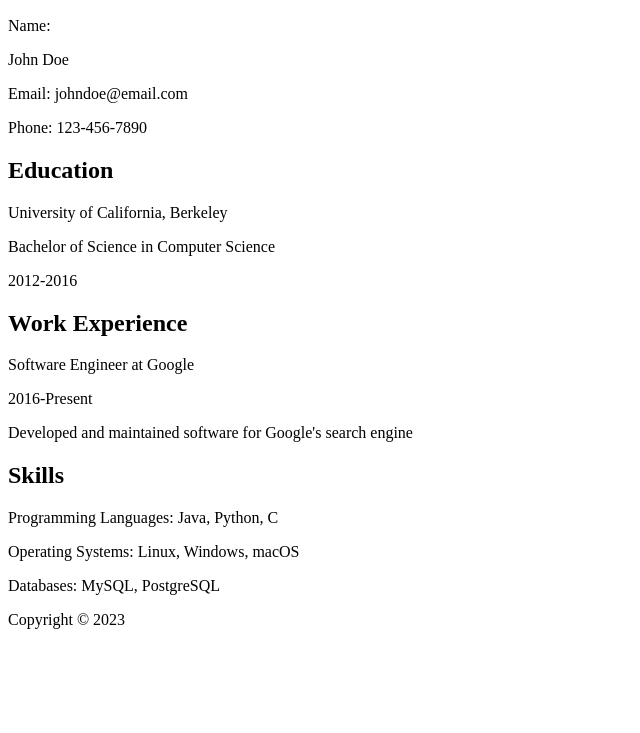
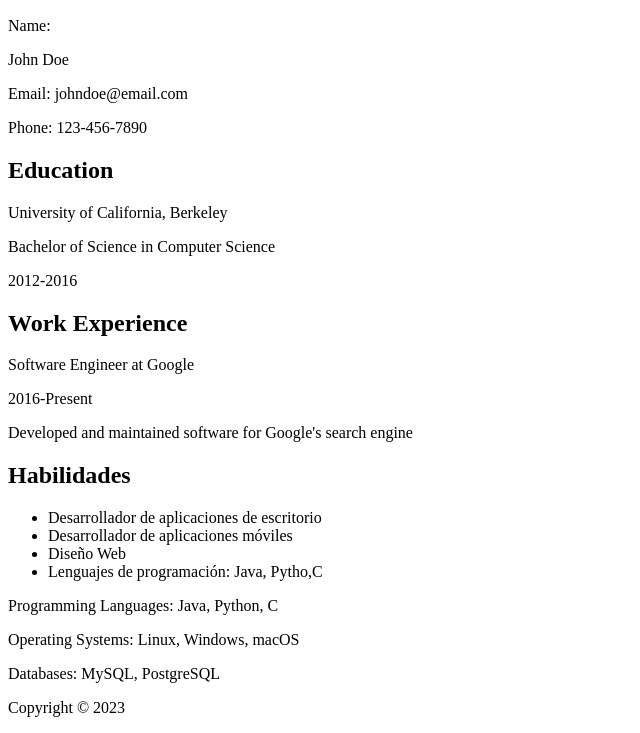
Before and after one commit to RicardoMolinaCoronel/curriculum, a plain HTML site: page index.html in a window 1280 px wide. Shown: the part 110-843 px from the top of the page, without its empty margins (0-640 px from the left). Before the commit the page ends 800 px from the top, so only its background shows below. Drawn offline with Linux system fonts and the light colour scheme.

Commit message:
Update index.html

```diff
--- a/index.html
+++ b/index.html
@@ -27,7 +27,13 @@
 <p>Developed and maintained software for Google's search engine</p>
 </div>
 <div class="section">
-<h2>Skills</h2>
+<h2>Habilidades</h2>
+<ul>
+<li>Desarrollador de aplicaciones de escritorio</li>
+ <li>Desarrollador de aplicaciones móviles</li>
+  <li>Diseño Web</li>
+  <li>Lenguajes de programación: Java, Pytho,C</li>
+</ul>
 <p>Programming Languages: Java, Python, C</p>
 <p>Operating Systems: Linux, Windows, macOS</p>
 <p>Databases: MySQL, PostgreSQL</p>
```
